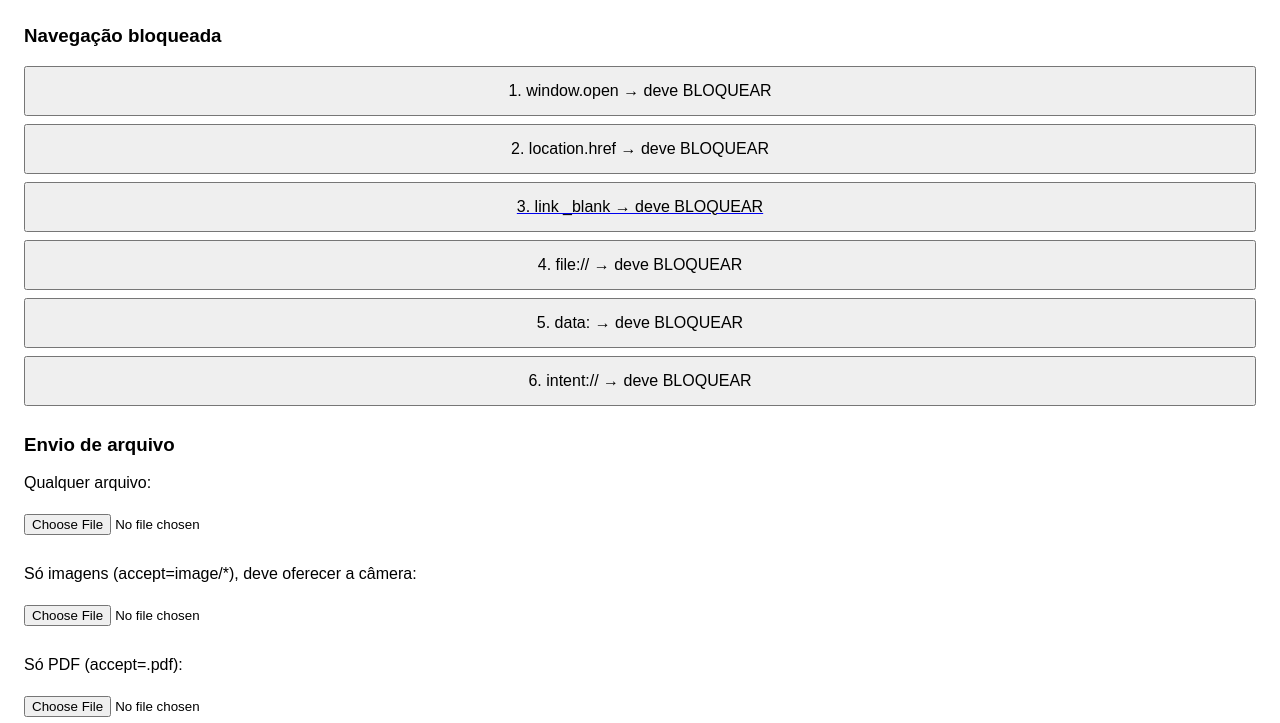
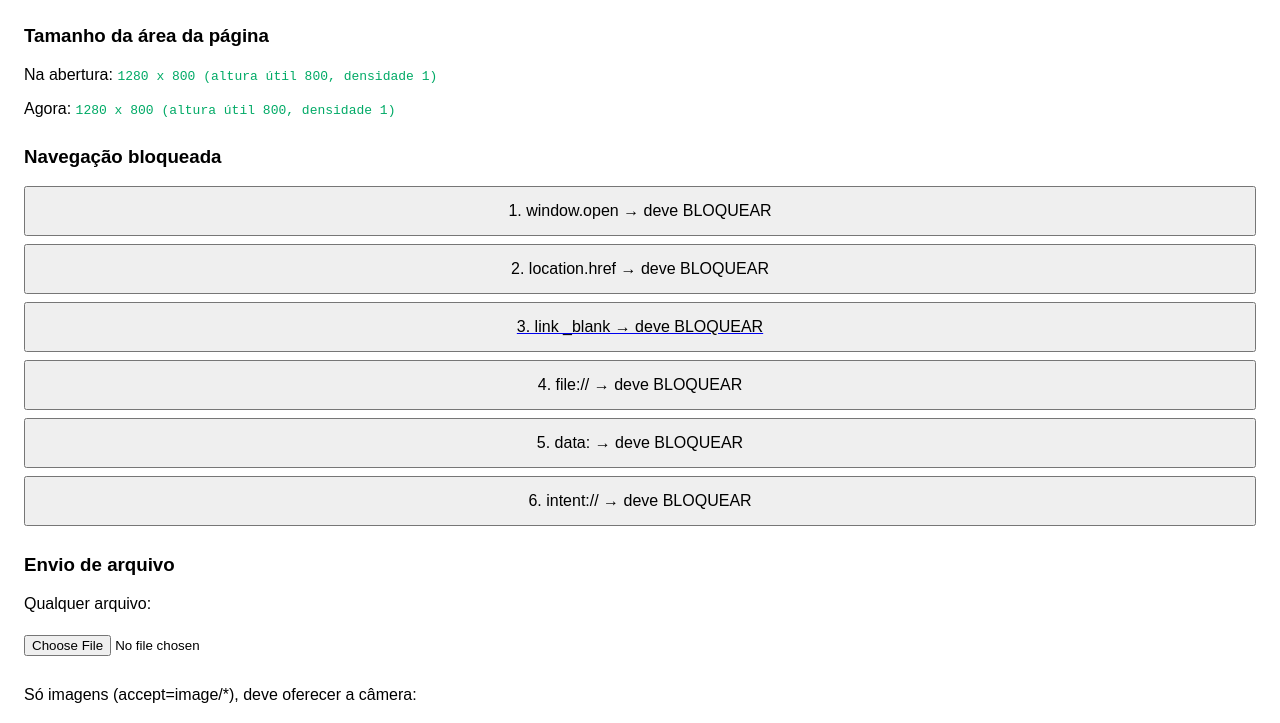
Before and after one commit to J0hnn1SS/test_movbrowser, a plain HTML site: page index.html in a window 1280 px wide. Shown: the part 75-798 px from the top of the page. Drawn offline with Linux system fonts and the light colour scheme.

Commit message:
Update index.html

```diff
--- a/index.html
+++ b/index.html
@@ -2,6 +2,9 @@
 <style>body{font-family:sans-serif;padding:16px}button{display:block;width:100%;padding:14px;margin:8px 0;font-size:16px}input{margin:6px 0 14px}h3{margin-top:28px}.r{font-family:monospace;color:#0a6}</style>
 </head><body>
 <h2>Teste MovBrowser</h2>
+<h3>Tamanho da área da página</h3>
+<p>Na abertura: <span id="vp0" class="r">?</span></p>
+<p>Agora: <span id="vp1" class="r">?</span></p>
 <h3>Navegação bloqueada</h3>
 <button onclick="window.open('https://example.com')">1. window.open &rarr; deve BLOQUEAR</button>
 <button onclick="location.href='https://example.com'">2. location.href &rarr; deve BLOQUEAR</button>
@@ -39,7 +42,7 @@
 <h3>Teclado</h3>
 <input type="text" id="kt" placeholder="teste de teclado" style="width:100%;padding:12px;font-size:16px">
 <p>Teclas recebidas: <span id="k" class="r"></span></p>
-<script>document.getElementById('kt').addEventListener('keydown',function(e){document.getElementById('k').textContent+=e.key+' '});(function(){var n=0;try{n=parseInt(localStorage.getItem('movbrowser_loads')||'0',10)+1;localStorage.setItem('movbrowser_loads',String(n));}catch(e){n='indisponível';}document.getElementById('loads').textContent=n;})();</script>
+<script>function mvbVp(){return window.innerWidth+' x '+window.innerHeight+' (altura útil '+document.documentElement.clientHeight+', densidade '+window.devicePixelRatio+')';}document.getElementById('vp0').textContent=mvbVp();function mvbNow(){document.getElementById('vp1').textContent=mvbVp();}mvbNow();window.addEventListener('resize',mvbNow);setInterval(mvbNow,1000);document.getElementById('kt').addEventListener('keydown',function(e){document.getElementById('k').textContent+=e.key+' '});(function(){var n=0;try{n=parseInt(localStorage.getItem('movbrowser_loads')||'0',10)+1;localStorage.setItem('movbrowser_loads',String(n));}catch(e){n='indisponível';}document.getElementById('loads').textContent=n;})();</script>
 <h3>Imagens quebradas (a página NÃO deve virar tela de erro)</h3>
 <p>404 no mesmo host:</p>
 <img src="imagem-inexistente.png" alt="404 esperado" width="80" height="80">
```
